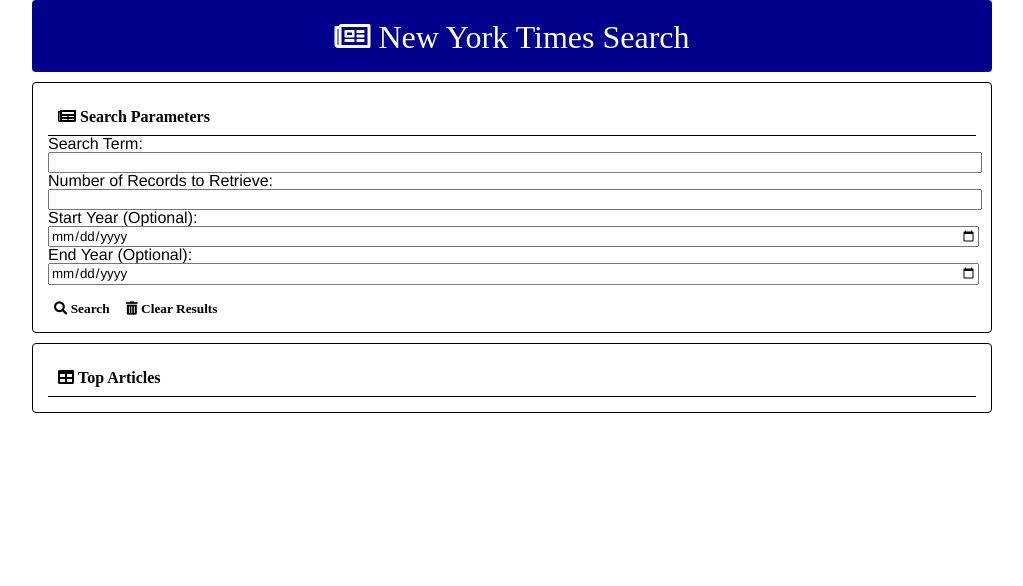
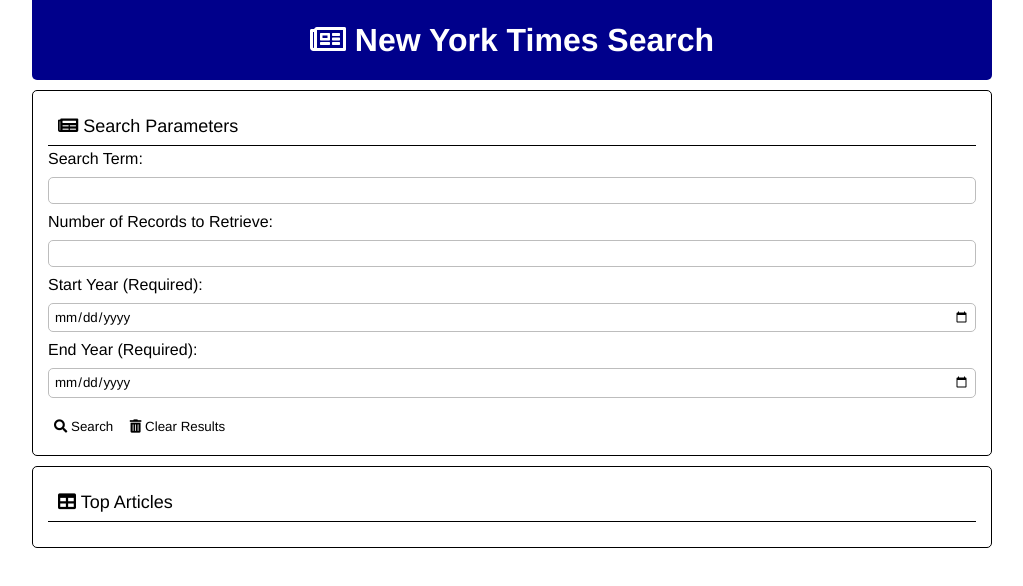
Before and after one commit to SasquatchXYZ/NYTSearch, a plain HTML site: page index.html in a window 1280 px wide. Shown: the whole page, without its empty margins (128-1151 px from the left). Drawn offline with nearby package versions, Linux system fonts and the light colour scheme.

Commit message:
Completed Project with mandatory date entry fields and additional code to make them optional

```diff
--- a/assets/css/style.css
+++ b/assets/css/style.css
@@ -1,6 +1,5 @@
 * {
     font-family: "Helvetica Neue", Helvetica, Arial, sans-serif;
-  /*  display: block;*/
 }
 
 body {
@@ -11,68 +10,112 @@ body {
     margin: 0 auto;
 }
 
-form {
-    font-family: "Helvetica Neue", Helvetica, Arial, sans-serif;
-}
-
 .header {
     width: 960px;
-    border-radius: 0.25em;
+    height: 80px;
+    line-height: 80px;
+    border-radius: 0 0 5px 5px;
     background: darkblue;
     color: white;
 }
 
 h1 {
-    font-family: "Helvetica Neue", Helvetica, Arial, sans-serif;
     font-size: 2em;
     font-weight: 900;
-    margin: 20px auto;
+    padding: 20px auto;
 }
 
 #form-header {
-    font-weight: bold;
+    font-weight: 500;
+    font-size: 18px;
     padding: 10px;
     border-bottom: 1px solid black;
 }
 
 .input-form {
+    font-family: "Helvetica Neue", Helvetica, Arial, sans-serif;
     padding: 15px;
     border: 1px solid black;
-    border-radius: 0.25em;
+    border-radius: 5px;
     width: 928px;
     margin: 10px auto;
     text-align: left;
 }
 
-label {
-    margin: 10px 0;
+ul li {
+    padding: 5px 0;
+}
+
+.formLabel {
+
 }
 
 input {
-    font-family: "Helvetica Neue", Helvetica, Arial, sans-serif;
-    width: 926px;
+    border: 1px solid #bdbdbd;
+    border-radius: 5px;
+    width: 916px;
+    padding: 5px;
+}
+input:focus, input:hover {
+    background-color: #ffffff;
+    border: 1px solid #b1e1e4;
 }
 
 .buttons {
-    padding-top: 15px;
+    margin-top: 10px;
 }
 
 button {
     font-family: "Helvetica Neue", Helvetica, Arial, sans-serif;
-    border: none;
+    border: 1px solid white;
+    border-radius: 5px;
     background-color: white;
+    padding: 5px;
+}
+
+button:focus, button:hover {
+    border: 1px solid #b1e1e4;
+    border-radius: 5px;
 }
 
 .search-results {
     border: 1px solid black;
     padding: 15px;
-    border-radius: 0.25em;
+    border-radius: 5px;
     width: 928px;
     margin: 10px auto;
     text-align: left;
 }
 
 #results-header {
+    font-weight: 500;
+    font-size: 18px;
     padding: 10px;
     border-bottom: 1px solid black;
 }
+
+.results-display {
+    padding-top: 10px;
+}
+
+#article-headline{
+    font-size: 15px;
+    font-weight: 500;
+}
+
+#article-byline {
+    font-size: 13px;
+}
+
+#article-section {
+    font-size: 13px;
+    font-style: italic;
+}
+
+#article-date {
+    font-size: 12px;
+}
+
+#article-link {
+    font-size: 14px;
+}
--- a/assets/javascript/app.js
+++ b/assets/javascript/app.js
@@ -8,16 +8,32 @@ function makeQueryURL() {
         .val()
         .trim();
 
-/*    queryOptions.begin_date = new Date($("#start-year").val()).toISOString().substr(0,19);*/
+    // The following lines of commented out code are for the other method of making the dates optional on the html form.
+/*    let start_year = $("#start-year")
+        .val()
+        .trim();
+
+    if (parseInt(start_year)) {
+        queryOptions.begin_date = start_year + "0101";
+    }
+
+    let end_year = $("#end-year")
+        .val()
+        .trim();
+
+    if (parseInt(end_year)) {
+        queryOptions.end_date = end_year + "0101";
+    }*/
+
     var start_year = new Date ($("#start-year").val());
-    var day = ("0" + (start_year.getDate() + 1)).slice(-2);
+    var day = ("0" + start_year.getDate()).slice(-2);
     var month = ("0" + (start_year.getMonth() + 1)).slice(-2);
     var year = start_year.getFullYear();
     console.log([year, month, day].join(''));
     queryOptions.begin_date = [year, month, day].join('');
 
     var end_year = new Date ($("#end-year").val());
-    var day = ("0" + (end_year.getDate() + 1)).slice(-2);
+    var day = ("0" + end_year.getDate()).slice(-2);
     var month = ("0" + (end_year.getMonth() + 1)).slice(-2);
     var year = end_year.getFullYear();
     console.log([year, month, day].join(''));
@@ -41,31 +57,36 @@ function displayResults(NYTResponse) {
 
         let articleNumber = k + 1;
 
+        // Creates an unordered list with the class "article-result" to append to the "results-display"
         let articleList = $("<ul>");
         articleList.addClass("article-result");
 
         $(".results-display").append(articleList);
 
+        // Fetches the Headline from the object returned from NYT.  And includes with it the number of the article.
         let articleHeadline = article.headline;
-
         if (articleHeadline && articleHeadline.main) {
             console.log(articleHeadline.main);
-            articleList.append($(`<li id='article-headline'>${articleNumber} <b>${articleHeadline.main}</b></li>`));
+            articleList.append($(`<li id='article-headline'>${articleNumber}.)  <em>${articleHeadline.main}</em></li>`));
         }
 
+        // Fetches the Byline from the object returned from NYT.
         let articleByline = article.byline;
         if (articleByline && articleByline.original) {
             console.log(articleByline.original);
             articleList.append($(`<li id='article-byline'>${articleByline.original}</li>`));
         }
 
+        // Fetches the Section_Name from the object returned from NYT.
         let articleSection = article.section_name;
         if (articleSection) {
             console.log(articleSection);
-            articleList.append($(`<li id='article-section'>${articleSection}</li>`));
+            articleList.append($(`<li id='article-section'><i>${articleSection}</i></li>`));
         }
 
+        // Fetches the Publication Date from the object returned from NYT.
         let articleDate = new Date (article.pub_date);
+        // The following three lines of code are to extract the Month-Day-Year and display it in an easy to read MM-DD-YYYY format.
         var day = ("0" + (articleDate.getDate() + 1)).slice(-2);
         var month = ("0" + (articleDate.getMonth() + 1)).slice(-2);
         var year = articleDate.getFullYear();
@@ -74,19 +95,22 @@ function displayResults(NYTResponse) {
             articleList.append($(`<li id='article-date'>${month}-${day}-${year}</li>`));
         }
 
-        articleList.append($(`<li id='article-link'><a href="${article.web_url}">${article.web_url}</a></li>`))
+        // Adds the article url to the list, set to open in a new tab.
+        articleList.append($(`<li id='article-link'><a href="${article.web_url}" target="_blank">${article.web_url}</a></li><hr>`))
     }
 }
+// Function to clear the previous search results =======================================================================
 
 function clearResults() {
     $(".results-display").empty();
 }
 
-/*$(document).ready(function() {*/
+// All the code for the buttons and interactivity the page needs to work ===============================================
 
     $("#start-search").on("click", function(event) {
         event.preventDefault();
 
+        // Call function to clear the results board if this has not already been done so
         clearResults();
 
         var queryURL = makeQueryURL();
@@ -100,6 +124,3 @@ function clearResults() {
 
 
     $("#clearForm").on("click", clearResults);
-
-/*
-});*/
--- a/index.html
+++ b/index.html
@@ -17,34 +17,36 @@
 
 <body>
 <div class="header">
-    <h1 class="far fa-newspaper"> New York Times Search</h1>
+    <h1><i class="far fa-newspaper"></i> New York Times Search</h1>
 </div>
 
 <form class="input-form">
-    <div id="form-header"><i class="fas fa-newspaper"> Search Parameters</i></div>
-    <label class="formLabel">Search Term:</label><br>
-    <input type="text" onfocus="this.value=''" name="search-term" value="" id="search-term">
-    <label class="formLabel">Number of Records to Retrieve:</label><br>
-    <input type="number" onfocus="this.value=''" name="record-num" value ="" id="article-num">
-<!--    <select id="article-num" name="record-num">
-        <option selected value="1">1</option>
-        <option value="5" selected>5</option>
-        <option value="10">10</option>
-    </select>-->
-    <label class="formLabel">Start Year (Optional):</label><br>
-    <input type="date" onfocus="this.value=''" name="start-year" value="" id="start-year">
-    <label class="formLabel">End Year (Optional):</label><br>
-    <input type="date" onfocus="this.value=''" name="stop-year" value="" id="end-year">
+    <div id="form-header"><i class="fas fa-newspaper"></i> Search Parameters</div>
+    <ul>
+        <li><label class="formLabel">Search Term:</label></li>
+        <li><input type="text" onfocus="this.value=''" name="search-term" id="search-term"></li>
+        <li><label class="formLabel">Number of Records to Retrieve:</label></li>
+        <li><input type="number" onfocus="this.value=''" name="record-num" min="1" max="10" id="article-num"></li>
+
+    <!-- The following lines of commented out code are if you want the years to be optional -->
+<!--        <li><label class="formLabel">Start Year (Optional):</label></li>
+        <li><input type="text" onfocus="this.value=''" name="start-year" maxlength="4" id="start-year"></li>
+        <li><label class="formLabel">End Year (Optional):</label></li>
+        <li><input type="text" onfocus="this.value=''" name="stop-year" maxlength="4" id="end-year"></li>-->
+
+        <li><label class="formLabel">Start Year (Required):</label></li>
+        <li><input type="date" onfocus="this.value=''" name="start-year" id="start-year"></li>
+        <li><label class="formLabel">End Year (Required):</label></li>
+        <li><input type="date" onfocus="this.value=''" name="stop-year" id="end-year"></li>
+    </ul>
     <div class="buttons">
-        <button type="submit" id="start-search"><i class="fas fa-search"> Search</i></button>
-        <button id="clearForm"><i class="fas fa-trash-alt"> Clear Results</i></button>
+        <button type="submit" id="start-search"><i class="fas fa-search"></i> Search</button>
+        <button id="clearForm"><i class="fas fa-trash-alt"></i> Clear Results</button>
     </div>
-<!--    <button type="submit"><i class="fas fa-search"> Search</i></button>
-    <button class="clearForm"><i class="fas fa-trash-alt"> Clear Results</i></button>-->
 </form>
 
 <div class="search-results">
-    <div id="results-header"><i class="fas fa-table"> Top Articles</i></div>
+    <div id="results-header"><i class="fas fa-table"></i> Top Articles</div>
     <div class="results-display">
 
     </div>
```
